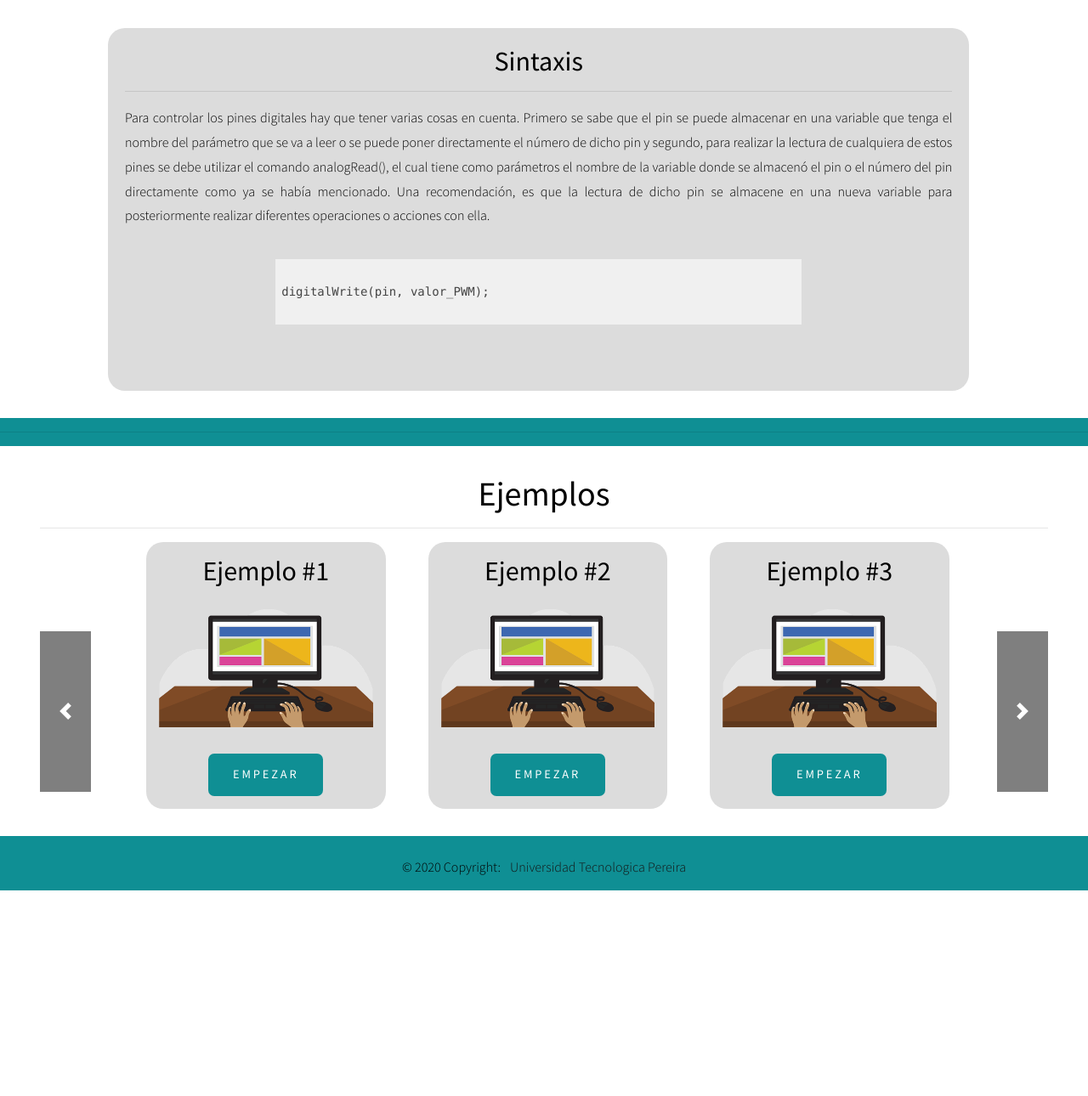
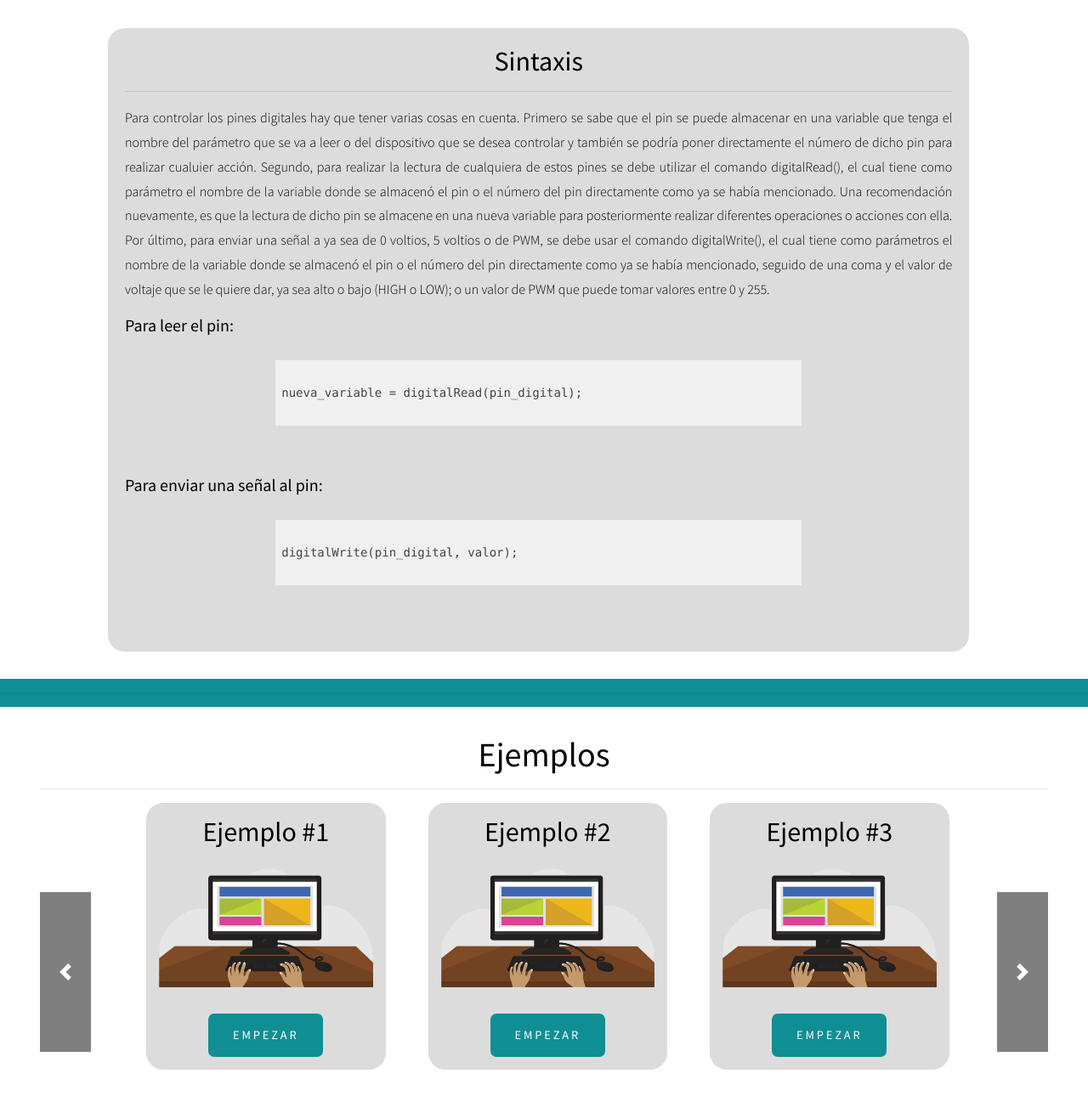
Before and after one commit to juanesduque/EPBA, a Django app: page /pines_digitales in a window 1280 px wide. Shown: the part 1006-2296 px from the top of the page at 85% size. Before the commit the page ends 2054 px from the top, so only its background shows below. Run offline with Django 3.2, Linux system fonts and the light colour scheme; some libraries are stand-ins or nearby versions.

Commit message:
06/01/2021 6:07

```diff
--- a/static/css/teoria.css
+++ b/static/css/teoria.css
@@ -1,4 +1,8 @@
 #content{
+    background-color: white;
+    padding: 2em;
+}
+#ejemplos{
     background-color: white;
     padding: 2em;
 }
--- a/templates/teoria/pines_analogos/pines_analogos.html
+++ b/templates/teoria/pines_analogos/pines_analogos.html
@@ -69,7 +69,7 @@
             Para controlar los pines análogos basta con tener dos cosas en cuenta. Primero se sabe que el pin se puede
             almacenar en una variable que tenga el nombre del parámetro que se va a leer o se puede poner directamente
             el número de dicho pin y segundo, para realizar la lectura de cualquiera de estos pines se debe utilizar el
-            comando analogRead(), el cual tiene como parámetros el nombre de la variable donde se almacenó el pin o el
+            comando analogRead(), el cual tiene como parámetro el nombre de la variable donde se almacenó el pin o el
             número del pin directamente como ya se había mencionado. Una recomendación, es que la lectura de dicho pin
             se almacene en una nueva variable para posteriormente realizar diferentes operaciones o acciones con ella.
         </p>
--- a/templates/teoria/pines_digitales/pines_digitales.html
+++ b/templates/teoria/pines_digitales/pines_digitales.html
@@ -65,16 +65,30 @@
         <hr/>
         <p class="text-justify">
             Para controlar los pines digitales hay que tener varias cosas en cuenta. Primero se sabe que el pin se puede
-            almacenar en una variable que tenga el nombre del parámetro que se va a leer o se puede poner directamente
-            el número de dicho pin y segundo, para realizar la lectura de cualquiera de estos pines se debe utilizar el
-            comando analogRead(), el cual tiene como parámetros el nombre de la variable donde se almacenó el pin o el
-            número del pin directamente como ya se había mencionado. Una recomendación, es que la lectura de dicho pin
-            se almacene en una nueva variable para posteriormente realizar diferentes operaciones o acciones con ella.
+            almacenar en una variable que tenga el nombre del parámetro que se va a leer o del dispositivo que se desea
+            controlar y también se podría poner directamente el número de dicho pin para realizar cualuier acción. Segundo,
+            para realizar la lectura de cualquiera de estos pines se debe utilizar el comando digitalRead(), el cual tiene
+            como parámetro el nombre de la variable donde se almacenó el pin o el número del pin directamente como ya se
+            había mencionado. Una recomendación nuevamente, es que la lectura de dicho pin se almacene en una nueva
+            variable para posteriormente realizar diferentes operaciones o acciones con ella. Por último, para enviar
+            una señal a ya sea de 0 voltios, 5 voltios o de PWM, se debe usar el comando digitalWrite(), el cual tiene
+            como parámetros el nombre de la variable donde se almacenó el pin o el número del pin directamente como ya se
+            había mencionado, seguido de una coma y el valor de voltaje que se le quiere dar, ya sea alto o bajo (HIGH o
+            LOW); o un valor de PWM que puede tomar valores entre 0 y 255.
         </p>
+        <h5 class="text-justify">Para leer el pin:</h5>
         <div class="col-md-8 code mx-auto text-justify">
             <pre>
             <code class="language-c++">
-digitalWrite(pin, valor_PWM);
+nueva_variable = digitalRead(pin_digital);
+            </code>
+            </pre>
+        </div>
+        <h5 class="text-justify">Para enviar una señal al pin:</h5>
+        <div class="col-md-8 code mx-auto text-justify">
+            <pre>
+            <code class="language-c++">
+digitalWrite(pin_digital, valor);
             </code>
             </pre>
         </div>
--- a/templates/teoria/variables/ejemplos/ejemplo1.html
+++ b/templates/teoria/variables/ejemplos/ejemplo1.html
@@ -22,7 +22,7 @@
                 <li><a href="{% url 'main_app:main' %}" accesskey="1">Inicio</a></li>
 				<li><a href="/#page-wrapper" accesskey="2">Proyectos</a></li>
                 <li><a href="/#page-wrapper1" accesskey="3">Teoria</a></li>
-                <li><a href="{% url 'variables_app:variables' %}" accesskey="4">Volver</a></li>
+                <li><a href="/#ejemplos" accesskey="4">Volver</a></li>
             </ul>
         </div>
     </div>
@@ -39,7 +39,7 @@
                 <h3>Enunciado</h3><hr/>
                 <p>
                     Para empezar con Arduino, se pide realizar un programa en el que el usuario ingrese un
-                    número a través del teclado y posteiormente este sea mostrado en pantalla.
+                    número a través del teclado y posteriormente este sea mostrado en pantalla.
                 </p>
                 <a href="#" id="empezar" class="button">Empezar</a>
             </div>
--- a/templates/teoria/variables/ejemplos/ejemplo2.html
+++ b/templates/teoria/variables/ejemplos/ejemplo2.html
@@ -39,7 +39,7 @@
                 <h3>Enunciado</h3><hr/>
                 <p>
                     Para empezar con Arduino, se pide realizar un programa en el que el usuario ingrese una
-                    palabra a través del teclado y posteiormente este sea mostrado en pantalla.
+                    palabra a través del teclado y posteriormente este sea mostrado en pantalla.
                 </p>
                 <a href="#" id="empezar" class="button">Empezar</a>
             </div>
--- a/templates/teoria/variables/ejemplos/ejemplo3.html
+++ b/templates/teoria/variables/ejemplos/ejemplo3.html
@@ -40,7 +40,7 @@
                 <p>
                     Para empezar con Arduino, se pide realizar un programa en el que el usuario ingrese un
                     número, pero en este caso que sea de tipo double, ya que este permite almacenar datos más
-                    grandes, a través del teclado y posteiormente este sea mostrado en pantalla.
+                    grandes, a través del teclado y posteriormente este sea mostrado en pantalla.
                 </p>
                 <a href="#" id="empezar" class="button">Empezar</a>
             </div>
--- a/templates/teoria/variables/variables.html
+++ b/templates/teoria/variables/variables.html
@@ -188,7 +188,7 @@ string nombre_variable = valor;
     </div>
 </div>
 <hr/>
-<div class="row mx-auto" id="content">
+<div class="row mx-auto" id="ejemplos">
     <div class="col-lg-12">
         <h1 class="text-center">Ejemplos</h1><br><hr/><br>
         <div id="carouselExampleControls" class="carousel slide" data-ride="carousel">
```
Also changed, not shown: templates/teoria/clases/clases.html (+29 -0 lines).
